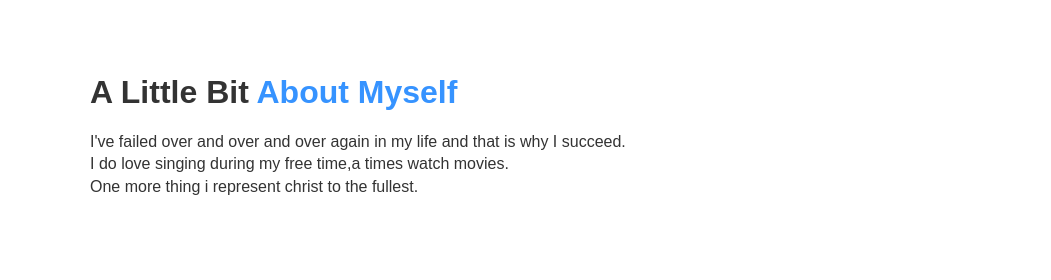
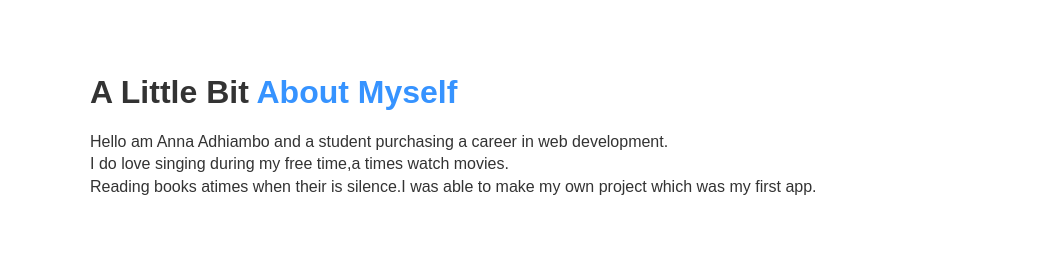
Before and after one commit to annaadhiambo/My-First-Portfolio, a plain HTML site: page index.html in a window 1280 px wide. Shown: the part 780-1060 px from the top of the page, 0-1051 px from the left. Drawn offline with Linux system fonts and the light colour scheme.

```diff
--- a/index.html
+++ b/index.html
@@ -32,9 +32,9 @@
             <div class="about-content">
                 <div class="about-text">
                     <h3>A Little Bit <span class="text-primary">About Myself</span></h3>
-                    <p class="lead">I've failed over and over and over again in my life and that is why I succeed.</p>
+                    <p class="lead">Hello am Anna Adhiambo and a student purchasing a career in web development.</p>
                     <p class="lead">I do love singing during my free time,a times watch movies.</p>
-                    <p class="lead">One more thing i represent christ to the fullest.</p>
+                    <p class="lead">Reading books atimes when their is silence.I was able to make my own project which was my first app.</p>
                 </div>
                 <div class="img">
                     <img src="./My-First-Portfolio/images/WhatsApp Image 2020-06-24 at 14.50.51.jpeg" alt="Pictuer of Myself" width="300" height="300">
```
Also changed, not shown: 1 other file.
